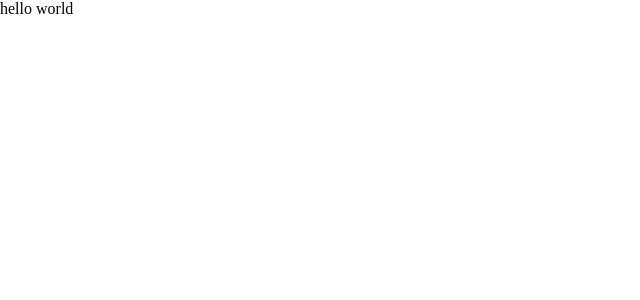
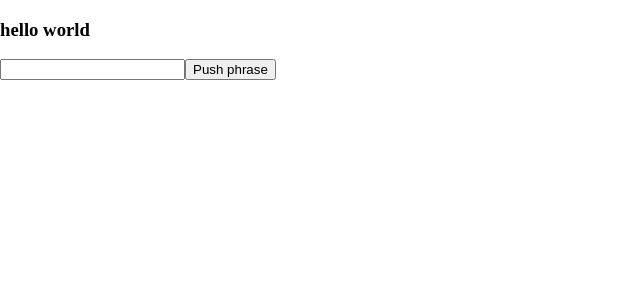
Before and after one commit to AlexeyIgnatyev/reactApp, a React (Create React App) app: page / in a window 1280 px wide. Shown: the top 300 px of the page, without its empty margins (0-640 px from the left). Built offline with nearby package versions, Linux system fonts and the light colour scheme.

Commit message:
reducer action

```diff
--- a/public/index.html
+++ b/public/index.html
@@ -6,6 +6,5 @@
   </head>
   <body>
     <div id="root"></div>
-
   </body>
 </html>
--- a/src/App.js
+++ b/src/App.js
@@ -3,9 +3,39 @@ import { connect } from 'react-redux';
 
 class App extends React.Component{
 
-  render(){
-    return <div>hello world</div>;
-  }
+	greeting(){
+		let phrase = 'hello world';
+		return phrase;
+	}
+
+	addPhrase(){
+		console.log(this.phraseInput.value);
+		this.props.onAddPhrase(this.phraseInput.value);
+		this.phraseInput.value = '';
+	}
+
+	render(){
+		console.log(this.props.testStore);
+		let greet = this.greeting();
+		return (
+			<div>
+				<h3>{ greet }</h3>
+				<div className="phraseForm">
+		   			<input type="text" ref={(input) => { this.phraseInput = input}} />
+		   			<button onClick={ this.addPhrase.bind(this) }>Push phrase</button>
+	   			</div>
+	   		</div>
+		);
+	}
 }
 
-export default App;
+export default connect(
+	state => ({
+		testStore: state
+	}),
+	dispatch => ({
+		onAddPhrase: (phrase) => {
+			dispatch({ type: 'PUSH_DATA', phrase: phrase});
+		}
+	})
+)(App);
--- a/src/index.js
+++ b/src/index.js
@@ -6,4 +6,26 @@ import { createStore } from 'redux';
 import App from './App';
 import './css/style.css';
 
-ReactDOM.render(<App />, document.getElementById('root'));
+let initialState = [
+	'yo!',
+	'hey'
+];
+
+function mainApp(state = initialState, action){
+	if (action.type === 'PUSH_DATA') {
+		return [
+			...state,
+			action.phrase
+		];
+	}
+	return state;
+}
+
+let store = createStore(mainApp, window.__REDUX_DEVTOOLS_EXTENSION__ && window.__REDUX_DEVTOOLS_EXTENSION__());
+
+ReactDOM.render(
+	<Provider store={store}>
+		<App />
+	</Provider>,
+	document.getElementById('root')
+);
```
